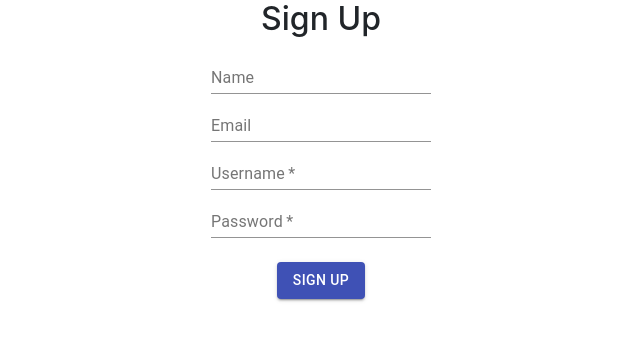
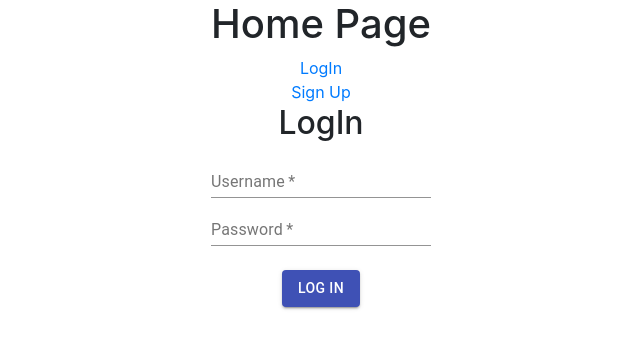
Before and after one commit to ricardo-ljr/Secret-Recipes-Front-end, a React (Create React App) app in the folder secret-recipes/: page /login in a window 1280 px wide. Shown: the top 348 px of the page, without its empty margins (319-959 px from the left). Built offline with nearby package versions, Linux system fonts and the light colour scheme.

Commit message:
Login form and routing

```diff
--- a/secret-recipes/package.json
+++ b/secret-recipes/package.json
@@ -9,6 +9,7 @@
     "@testing-library/user-event": "^7.1.2",
     "react": "^16.13.0",
     "react-dom": "^16.13.0",
+    "react-router-dom": "^5.1.2",
     "react-scripts": "3.4.0",
     "reactstrap": "^8.4.1"
   },
--- a/secret-recipes/src/App.js
+++ b/secret-recipes/src/App.js
@@ -1,12 +1,20 @@
 import React from 'react';
+import {Route, Link, BrowserRouter} from 'react-router-dom'
 import './App.css';
 import SignUp from './components/SignUp'
+import LogIn from './components/Login'
 
 function App() {
   return (
+    <BrowserRouter>
     <div className="App">
-      <SignUp />
+        <h1>Home Page</h1>
+        <Link to='/login'>LogIn</Link><br />
+        <Link to='/signup'>Sign Up</Link>
+      <Route exact path='/signup' component={SignUp} />
+      <Route exact path='/login' component={LogIn} />
     </div>
+    </BrowserRouter>
   );
 }
 
--- a/secret-recipes/src/components/Login.js
+++ b/secret-recipes/src/components/Login.js
@@ -0,0 +1,40 @@
+import React, {useState} from 'react'
+import TextField from '@material-ui/core/TextField'
+import Button from '@material-ui/core/Button'
+
+const LogIn = () => {
+    const [loginInfo, setLoginInfo] = useState({
+        username: '',
+        password: ''
+    })
+
+    const handleChange = e => {
+        setLoginInfo({...loginInfo, [e.target.name]: e.target.value});
+    }
+
+    const handleSubmit = e => {
+        e.preventDefault();
+        console.log(loginInfo);
+        setLoginInfo({
+            username: '',
+            password: ''
+        })
+    }
+
+    return (
+        <div>
+            <h2>LogIn</h2>
+            <form>
+                <TextField required label='Username' id='username' name='username' onChange={handleChange} />
+                <br />
+                <TextField required label='Password' id='password' name='password' onChange={handleChange} />
+                <br />
+                <br />
+                <Button type='submit' variant='contained' color='primary' onClick={handleSubmit}>Log In</Button>
+            </form>
+            <br />
+        </div>
+    )
+}
+
+export default LogIn
--- a/secret-recipes/src/components/SignUp.js
+++ b/secret-recipes/src/components/SignUp.js
@@ -18,6 +18,13 @@ const SignUp = () => {
     const handleSubmit = e => {
         e.preventDefault();
         console.log(userInfo);
+        setUserInfo({
+            id: Date.now(),
+            name: '',
+            email: '',
+            username: '',
+            password: ''
+        })
     }
 
     return (
```
Also changed, not shown: 1 other file (tests, documents, lock files or other folders).
